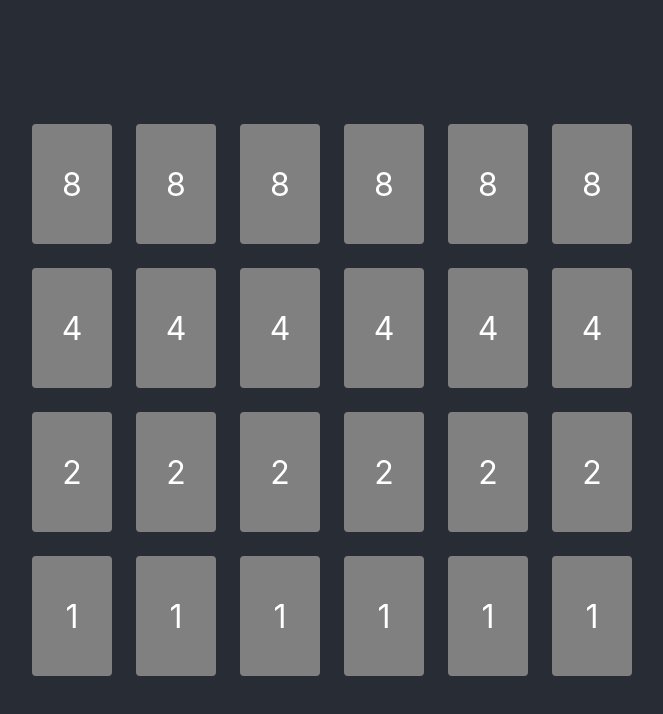
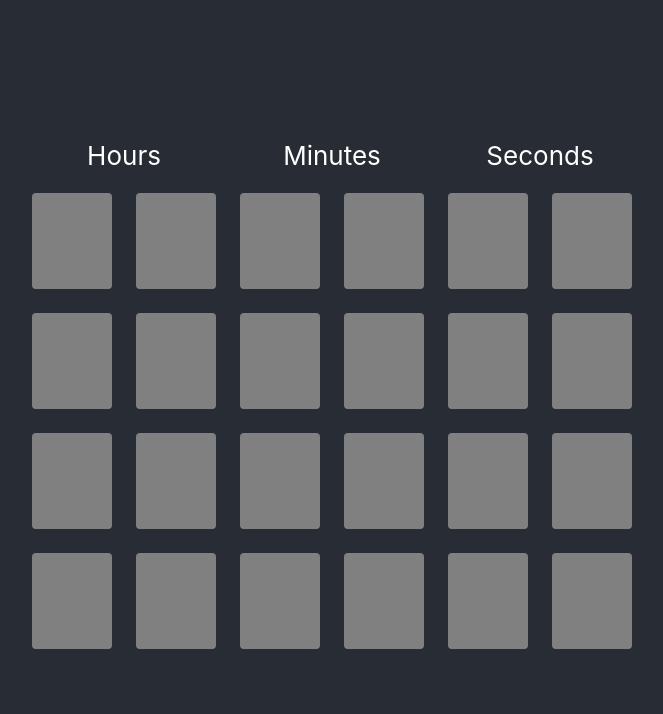
Before and after one commit to JackPonder/binary-clock, a React (Create React App) app: page / in a window 1280 px wide. Shown: the top 714 px of the page, without its empty margins (308-971 px from the left). Built offline with nearby package versions, Linux system fonts and the light colour scheme.

Commit message:
updated grid and added section headers

```diff
--- a/src/App.js
+++ b/src/App.js
@@ -7,47 +7,66 @@ export default function App() {
     setInterval(() => {
       const date = new Date();
       const time = {
-        hours: date.getHours(),
-        minutes: date.getMinutes(),
-        seconds: date.getSeconds()
+        hours: date.getHours().toString().padStart(2, "0"),
+        minutes: date.getMinutes().toString().padStart(2, "0"),
+        seconds: date.getSeconds().toString().padStart(2, "0"),
       };
 
+      if (true) {}
+
       console.clear();
-      console.log(time);
+      console.log(time.seconds[0], time.seconds[1]);
     }, 1000);
   }, []);
 
   return (
     <div className="App">
-      <div className="container">
-        {/* Row 1 */}
-        <div className="bar" id="1">8</div>
-        <div className="bar" id="2">8</div>
-        <div className="bar" id="3">8</div>
-        <div className="bar" id="4">8</div>
-        <div className="bar" id="5">8</div>
-        <div className="bar" id="6">8</div>
-        {/* Row 2 */}
-        <div className="bar" id="7">4</div>
-        <div className="bar" id="8">4</div>
-        <div className="bar" id="9">4</div>
-        <div className="bar" id="10">4</div>
-        <div className="bar" id="11">4</div>
-        <div className="bar" id="12">4</div>
-        {/* Row 3 */}
-        <div className="bar" id="13">2</div>
-        <div className="bar" id="14">2</div>
-        <div className="bar" id="15">2</div>
-        <div className="bar" id="16">2</div>
-        <div className="bar" id="17">2</div>
-        <div className="bar" id="18">2</div>
-        {/* Row 4 */}
-        <div className="bar" id="19">1</div>
-        <div className="bar" id="20">1</div>
-        <div className="bar" id="21">1</div>
-        <div className="bar" id="22">1</div>
-        <div className="bar" id="23">1</div>
-        <div className="bar" id="24">1</div>
+      <div className="container-major">
+        <div className="container-minor">
+          <div className="container-header">Hours</div>
+          {/* Row 1 */}
+          <div className="bar" id="h4"></div>
+          <div className="bar" id="h8"></div>
+          {/* Row 2 */}
+          <div className="bar" id="h3"></div>
+          <div className="bar" id="h7"></div>
+          {/* Row 3 */}
+          <div className="bar" id="h2"></div>
+          <div className="bar" id="h6"></div>
+          {/* Row 4 */}
+          <div className="bar" id="h1"></div>
+          <div className="bar" id="h5"></div>
+        </div>
+        <div className="container-minor">
+          <div className="container-header">Minutes</div>
+          {/* Row 1 */}
+          <div className="bar" id="m4"></div>
+          <div className="bar" id="m8"></div>
+          {/* Row 2 */}
+          <div className="bar" id="m3"></div>
+          <div className="bar" id="m7"></div>
+          {/* Row 3 */}
+          <div className="bar" id="m2"></div>
+          <div className="bar" id="m6"></div>
+          {/* Row 4 */}
+          <div className="bar" id="m1"></div>
+          <div className="bar" id="m5"></div>
+        </div>
+        <div className="container-minor">
+          <div className="container-header">Seconds</div>
+          {/* Row 1 */}
+          <div className="bar" id="s4"></div>
+          <div className="bar" id="s8"></div>
+          {/* Row 2 */}
+          <div className="bar" id="s3"></div>
+          <div className="bar" id="s7"></div>
+          {/* Row 3 */}
+          <div className="bar" id="s2"></div>
+          <div className="bar" id="s6"></div>
+          {/* Row 4 */}
+          <div className="bar" id="s1"></div>
+          <div className="bar" id="s5"></div>
+        </div>
       </div>
     </div>
   );
--- a/src/index.css
+++ b/src/index.css
@@ -1,5 +1,7 @@
 body {
   margin: 0;
+  background-color: #282c34;
+  color: white;
   font-family: -apple-system, BlinkMacSystemFont, 'Segoe UI', 'Roboto', 'Oxygen',
     'Ubuntu', 'Cantarell', 'Fira Sans', 'Droid Sans', 'Helvetica Neue',
     sans-serif;
@@ -8,10 +10,8 @@ body {
 }
 
 .App {
+  min-height: 100vh;
   text-align: center;
-  background-color: #282c34;
-  color: white;
-  min-height: 100vh;
   display: flex;
   flex-direction: column;
   align-items: center;
@@ -19,15 +19,25 @@ body {
   font-size: calc(10px + 2vmin);
 }
 
-.container {
+.container-major {
+  display: flex;
+  flex-direction: row;
+}
+
+.container-minor {
   display: grid;
-  grid-template-columns: auto auto auto auto auto auto;
+  grid-template-columns: auto auto;
   grid-template-rows: auto auto auto auto auto auto;
+}
+
+.container-header {
+  grid-column: span 2;
+  margin-bottom: 10px;
 }
 
 .bar {
   width: 5rem;
-  height: 7.5rem;
+  height: 6rem;
   background-color: grey;
   border-radius: 0.25rem;
   margin: 0.75rem;
```
